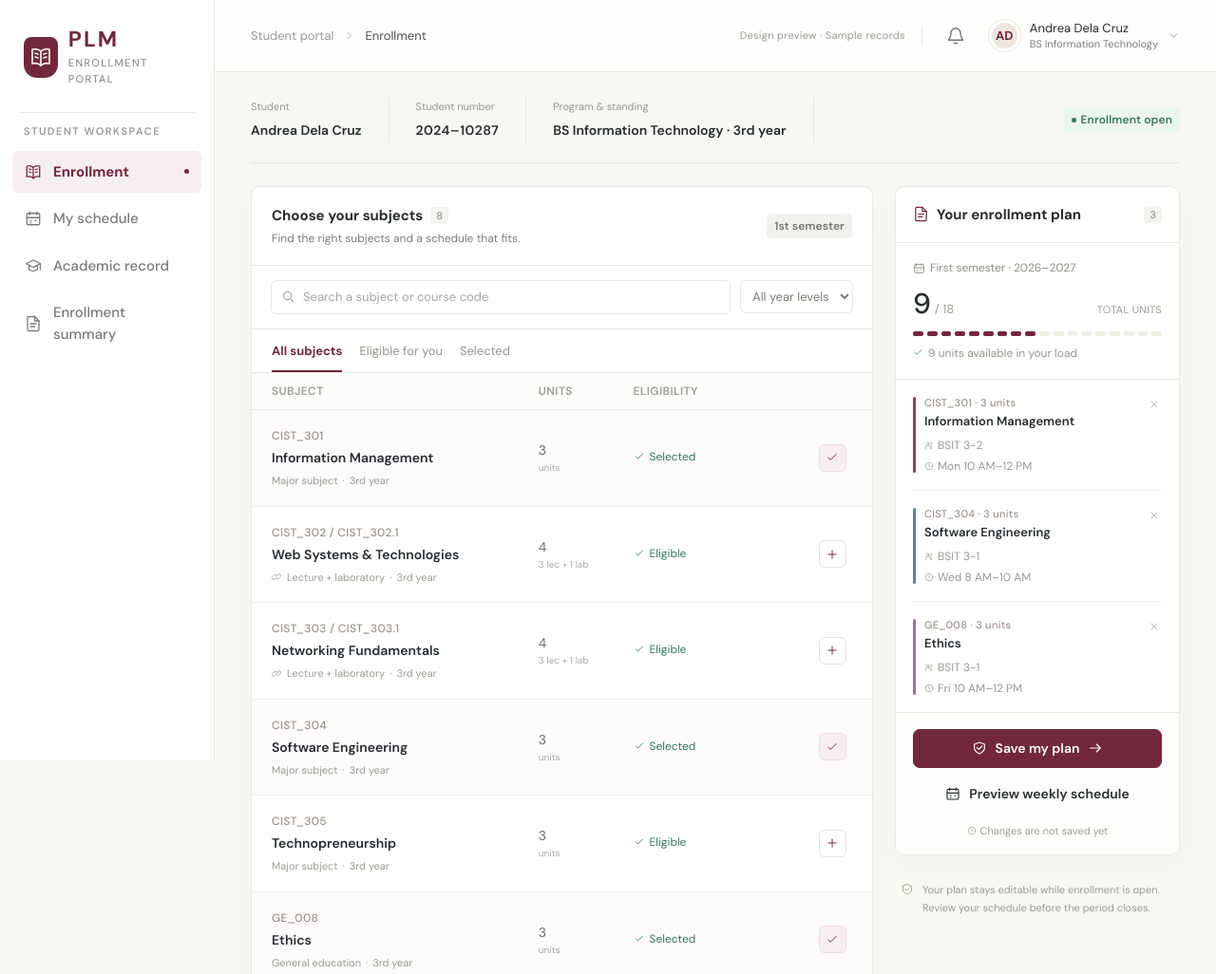
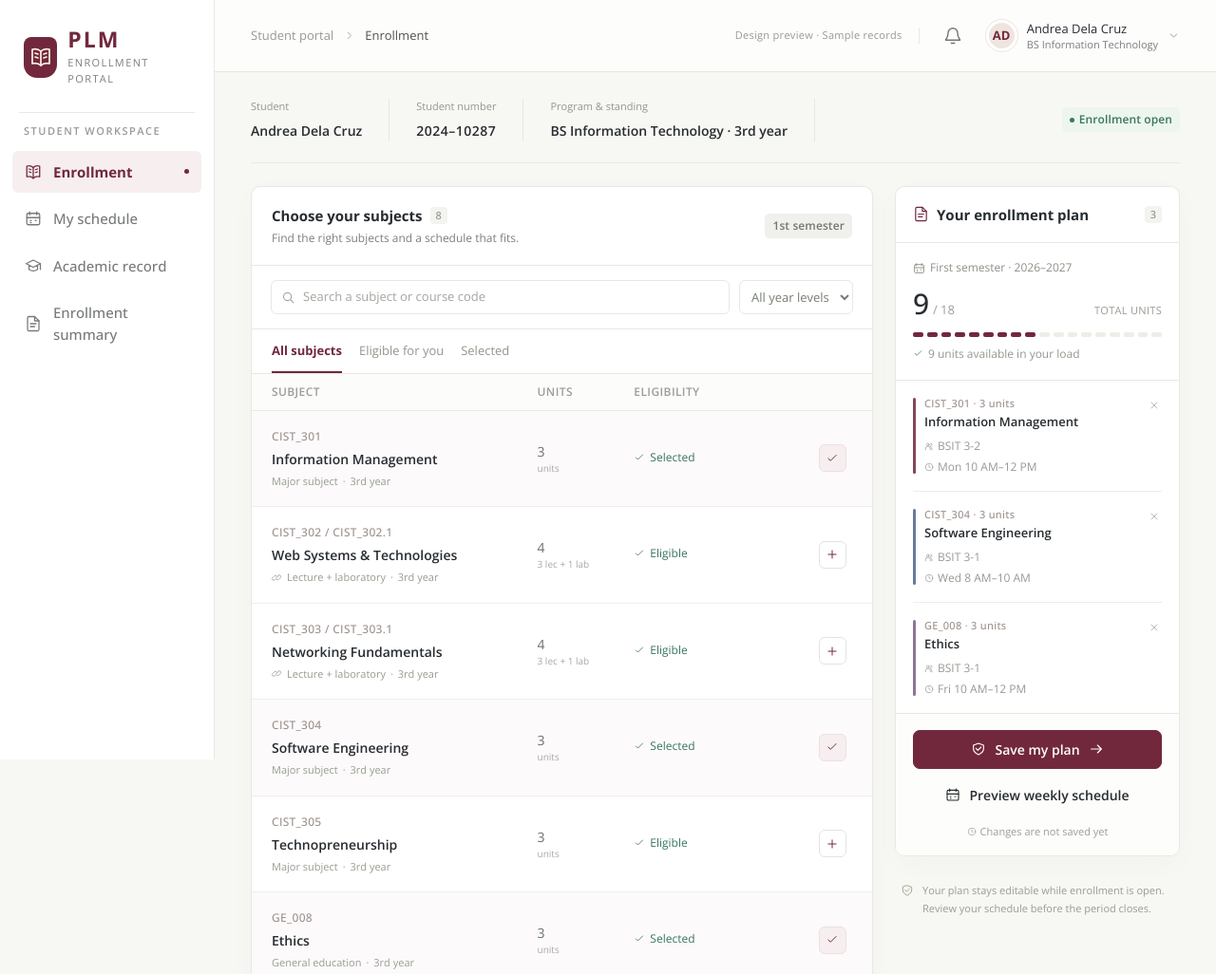
Before and after one commit to jalteskt/Info-Enroll, a plain HTML site: page public/index.html in a window 1280 px wide. Shown: the top 1026 px of the page at 95% size. Drawn offline with nearby package versions, Linux system fonts and the light colour scheme.

```diff
--- a/public/css/styles.css
+++ b/public/css/styles.css
@@ -1,4 +1,4 @@
-@import url('https://fonts.googleapis.com/css2?family=DM+Sans:wght@400;450;500;550;600;650;700&family=Newsreader:ital,wght@0,400;0,500;0,600;1,400;1,500&display=swap');
+@import url('https://fonts.googleapis.com/css2?family=Merriweather:wght@400;500;600;700&family=Open+Sans:wght@400;500;600;700&display=swap');
 .sr-only {
   position: absolute;
   width: 1px;
@@ -36,8 +36,8 @@
   --green-pale: #edf5ef;
   --gold: #af8746;
   --shadow: 0 8px 30px #29272306;
-  --sans: 'DM Sans', 'Segoe UI', sans-serif;
-  --serif: 'Newsreader', Georgia, serif;
+  --sans: 'Open Sans', 'Segoe UI', sans-serif;
+  --serif: 'Merriweather', Georgia, serif;
 }
 * {
   box-sizing: border-box;
```
